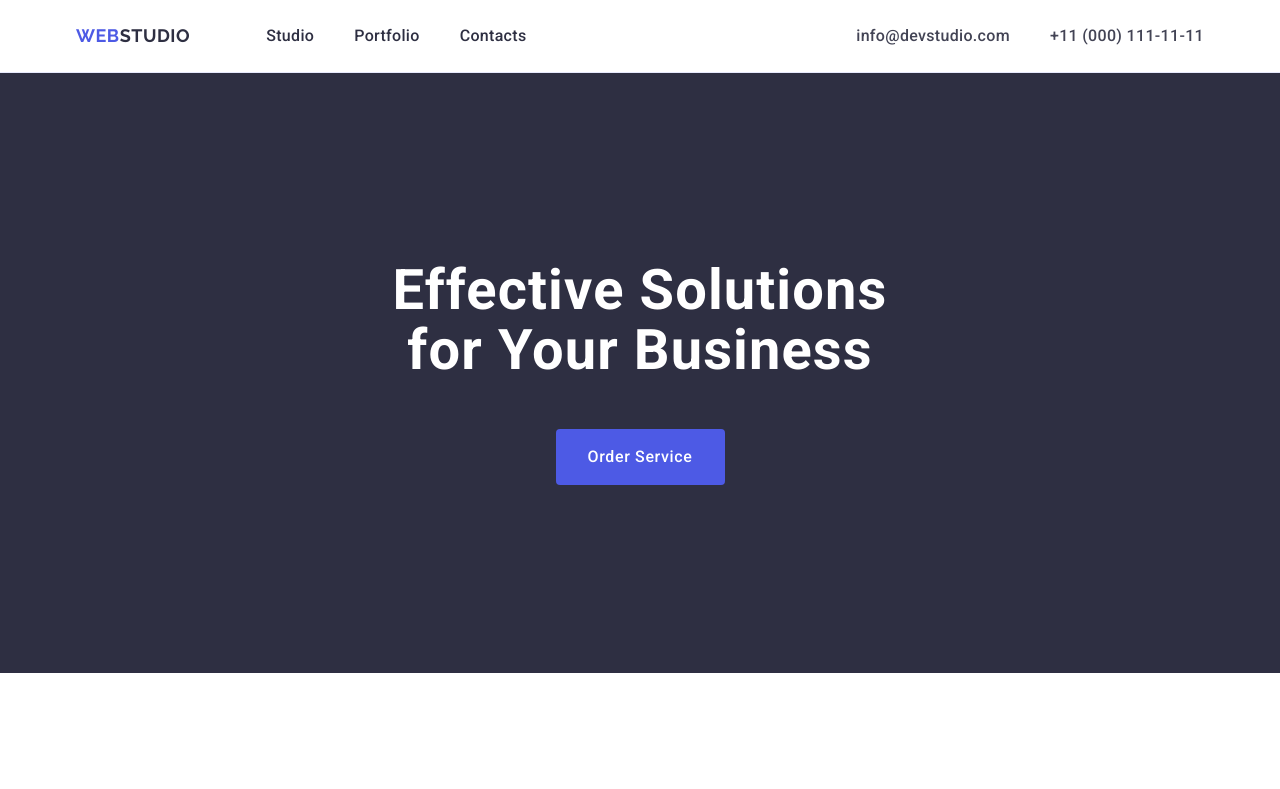
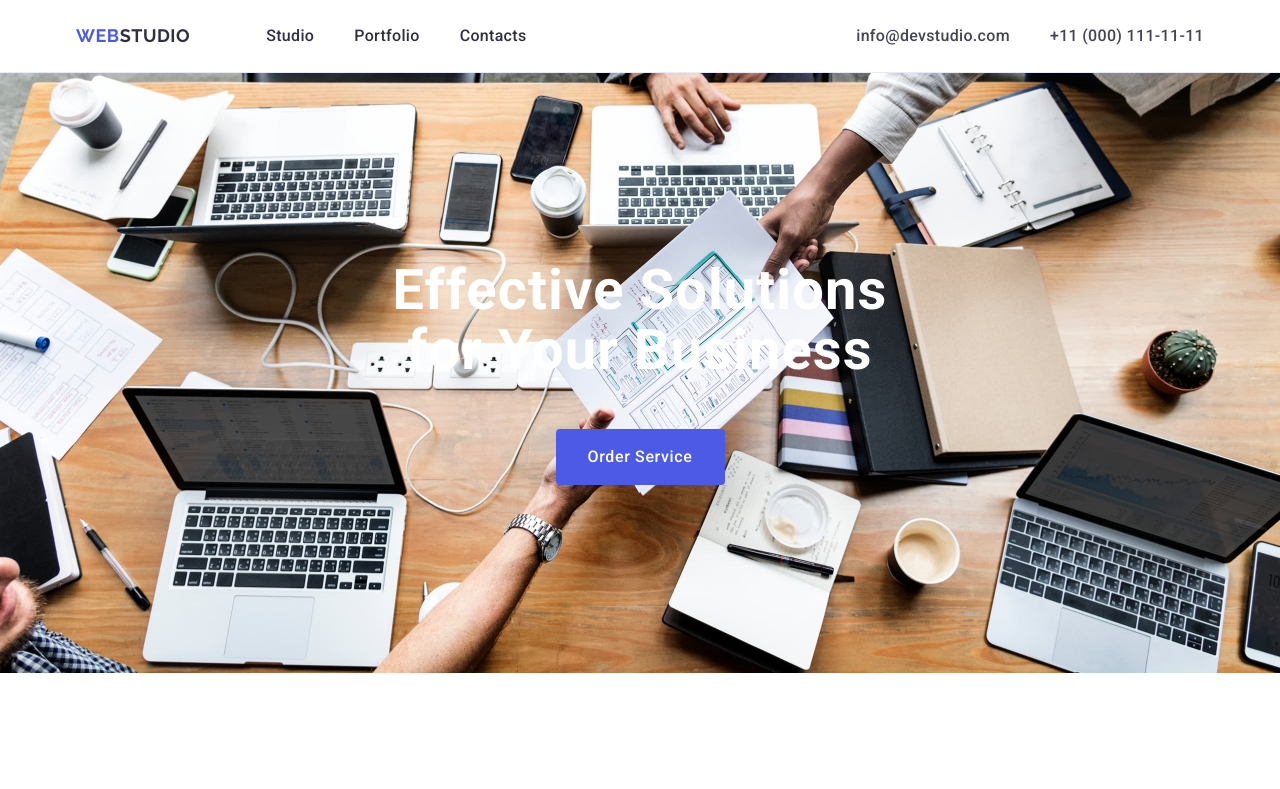
Before and after one commit to Maryna-Marush/goit-markup-hw-04, a plain HTML site: page index.html in a window 1280 px wide. Shown: the top 789 px of the page. Drawn offline with nearby package versions, Linux system fonts and the light colour scheme.

Commit message:
add index file

```diff
--- a/css/styles.css
+++ b/css/styles.css
@@ -184,9 +184,21 @@ nav {
     justify-content: center;
     background-size: cover;
     padding: 188px 0;
+
+    background-image:
+    url("../images/people-office.jpg");
+    background-repeat: no-repeat;
+    background-position: center;
+    background-size: cover;
 }
 
-.main-title {
+.hero {
+    max-width: 496px;
+    margin: 0 auto;
+
+}
+
+.hero-title {
     font-family: "Roboto", sans-serif;
     font-size: 56px;
     letter-spacing: 0.02em;
@@ -327,6 +339,10 @@ nav {
     background-color: #FFFFFF;
     border-radius: 0px 0px 4px 4px;
     flex-basis: calc((100% - 72px) / 4);
+
+    box-shadow: 0px 2px 1px rgba(46, 47, 66, 0.8),
+    0px 1px 1px rgba(46, 47, 66, 0.16),
+    0px 2px 6px rgba(46, 47, 66, 0.8);
 
 
 }
--- a/index.html
+++ b/index.html
@@ -62,9 +62,11 @@
 
     <section class="page-title">
       <div class="container">
-        <h1 class="main-title">Effective Solutions for Your Business</h1>
+        <div class="hero">
+        <h1 class="hero-title">Effective Solutions for Your Business</h1>
 
         <button type="button" class="button">Order Service</button>
+      </div>
       </div>
     </section>
 
```
Also changed, not shown: images/antenna .svg (added), images/astronaut .svg (added), images/clock.svg (added), images/diagram.svg (added), images/icons.svg (added), images/people-office.jpg (added), 2 other files.
